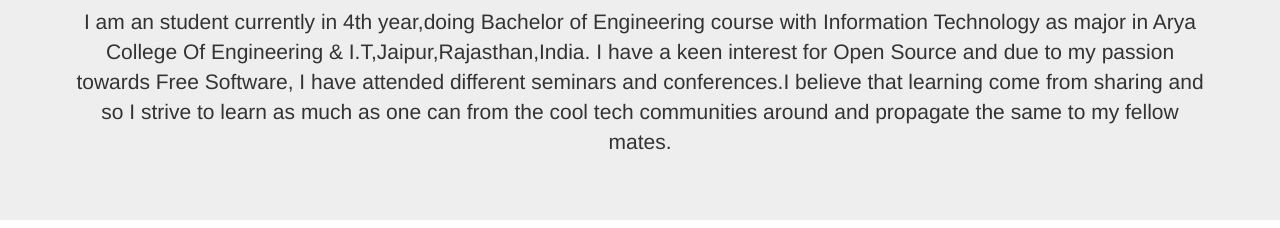
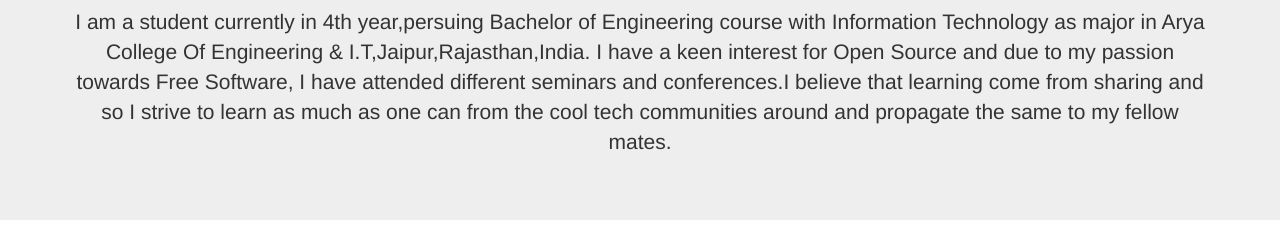
Before and after one commit to vsham20/vsham20.github.io, a plain HTML site: page index.html in a window 1280 px wide. Shown: the part 386-614 px from the top of the page. Drawn offline with nearby package versions, Linux system fonts and the light colour scheme.

Commit message:
Update index.html

```diff
--- a/index.html
+++ b/index.html
@@ -43,7 +43,7 @@
             <img style="border-radius:15px 50px" src="fbdp.jpg">
             </div>
             <h1>Vaishali Sharma</h1>
-            <p>I am an student currently in 4th year,doing Bachelor of Engineering course with Information Technology as major in Arya College Of Engineering & I.T,Jaipur,Rajasthan,India.
+            <p>I am a student currently in 4th year,persuing Bachelor of Engineering course with Information Technology as major in Arya College Of Engineering & I.T,Jaipur,Rajasthan,India.
                 I have a keen interest for Open Source and due to my passion towards Free Software, I have attended different seminars and conferences.I believe that learning come from sharing and so I strive to learn as much as one can from the cool tech communities around and propagate the same to my fellow mates.
                 <br>
 
```
